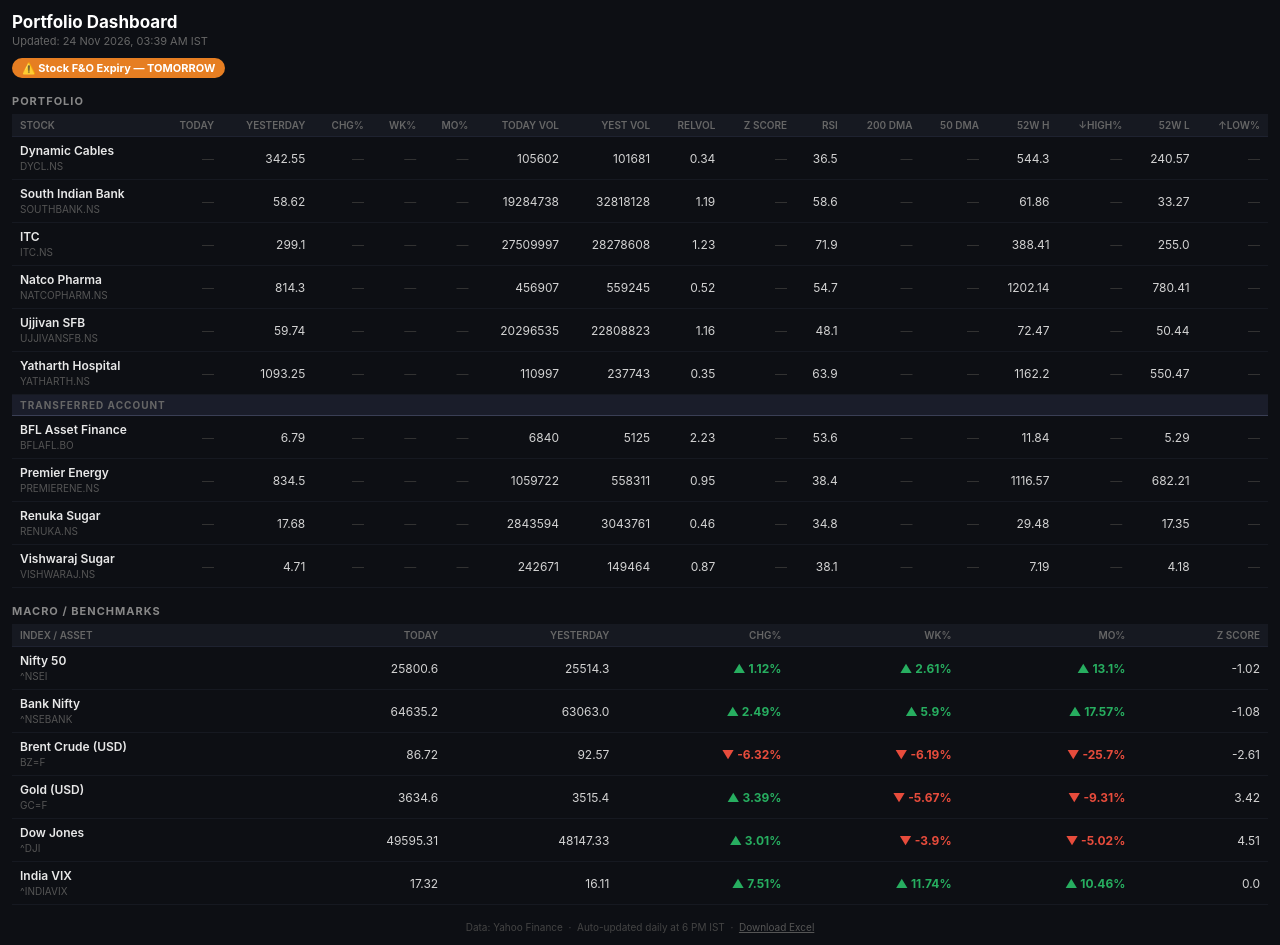
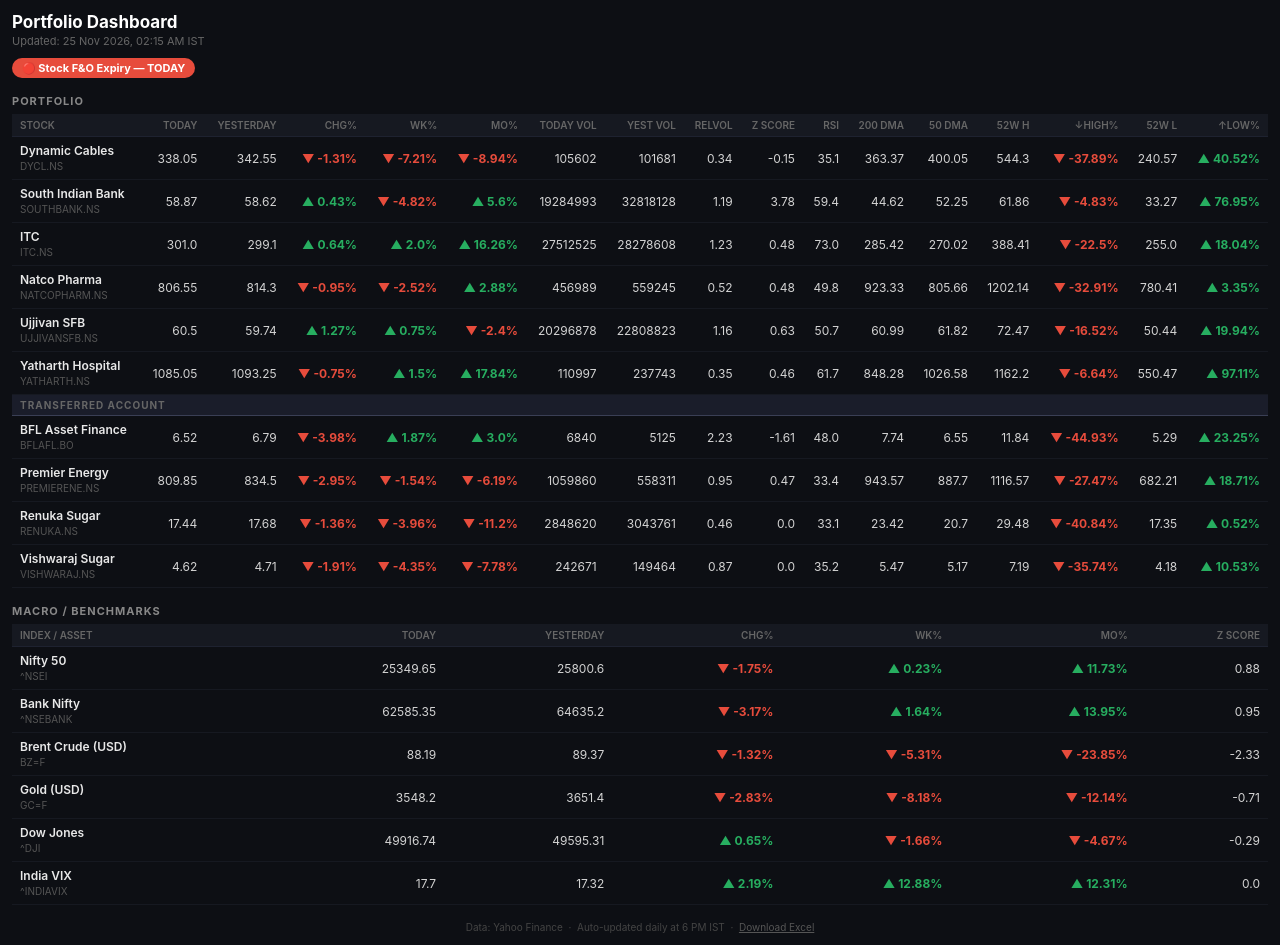
Before and after one commit to sams3011/portfolio-tracker, a plain HTML site: page docs/dashboard.html in a window 1280 px wide. Drawn offline with Linux system fonts and the light colour scheme.

Commit message:
chore: daily portfolio update 2026-11-24 [skip ci]

```diff
--- a/docs/dashboard.html
+++ b/docs/dashboard.html
@@ -39,9 +39,9 @@
 </head>
 <body>
   <h1>Portfolio Dashboard</h1>
-  <div class="sub">Updated: 24 Nov 2026, 03:39 AM IST</div>
+  <div class="sub">Updated: 25 Nov 2026, 02:15 AM IST</div>
 
-  <div class="expiry-bar"><span class="badge" style="background:#e67e22">⚠️ Stock F&O Expiry — TOMORROW</span>
+  <div class="expiry-bar"><span class="badge" style="background:#e74c3c">🔴 Stock F&O Expiry — TODAY</span>
 </div>
 
   <div class="sec">Portfolio</div>
@@ -56,106 +56,106 @@
     <tbody>
         <tr>
           <td class="sname">Dynamic Cables<br><small>DYCL.NS</small></td>
-          <td class="na">—</td> <td>342.55</td> <td class="na">—</td>
-          <td class="na">—</td> <td class="na">—</td>
+          <td>338.05</td> <td>342.55</td> <td class="neg">▼&nbsp;-1.31%</td>
+          <td class="neg">▼&nbsp;-7.21%</td> <td class="neg">▼&nbsp;-8.94%</td>
           <td>105602</td> <td>101681</td>
-          <td>0.34</td> <td class="na">—</td> <td>36.5</td>
-          <td class="na">—</td> <td class="na">—</td>
-          <td>544.3</td> <td class="na">—</td>
-          <td>240.57</td> <td class="na">—</td>
+          <td>0.34</td> <td>-0.15</td> <td>35.1</td>
+          <td>363.37</td> <td>400.05</td>
+          <td>544.3</td> <td class="neg">▼&nbsp;-37.89%</td>
+          <td>240.57</td> <td class="pos">▲&nbsp;40.52%</td>
         </tr>
         <tr>
           <td class="sname">South Indian Bank<br><small>SOUTHBANK.NS</small></td>
-          <td class="na">—</td> <td>58.62</td> <td class="na">—</td>
-          <td class="na">—</td> <td class="na">—</td>
-          <td>19284738</td> <td>32818128</td>
-          <td>1.19</td> <td class="na">—</td> <td>58.6</td>
-          <td class="na">—</td> <td class="na">—</td>
-          <td>61.86</td> <td class="na">—</td>
-          <td>33.27</td> <td class="na">—</td>
+          <td>58.87</td> <td>58.62</td> <td class="pos">▲&nbsp;0.43%</td>
+          <td class="neg">▼&nbsp;-4.82%</td> <td class="pos">▲&nbsp;5.6%</td>
+          <td>19284993</td> <td>32818128</td>
+          <td>1.19</td> <td>3.78</td> <td>59.4</td>
+          <td>44.62</td> <td>52.25</td>
+          <td>61.86</td> <td class="neg">▼&nbsp;-4.83%</td>
+          <td>33.27</td> <td class="pos">▲&nbsp;76.95%</td>
         </tr>
         <tr>
           <td class="sname">ITC<br><small>ITC.NS</small></td>
-          <td class="na">—</td> <td>299.1</td> <td class="na">—</td>
-          <td class="na">—</td> <td class="na">—</td>
-          <td>27509997</td> <td>28278608</td>
-          <td>1.23</td> <td class="na">—</td> <td>71.9</td>
-          <td class="na">—</td> <td class="na">—</td>
-          <td>388.41</td> <td class="na">—</td>
-          <td>255.0</td> <td class="na">—</td>
+          <td>301.0</td> <td>299.1</td> <td class="pos">▲&nbsp;0.64%</td>
+          <td class="pos">▲&nbsp;2.0%</td> <td class="pos">▲&nbsp;16.26%</td>
+          <td>27512525</td> <td>28278608</td>
+          <td>1.23</td> <td>0.48</td> <td>73.0</td>
+          <td>285.42</td> <td>270.02</td>
+          <td>388.41</td> <td class="neg">▼&nbsp;-22.5%</td>
+          <td>255.0</td> <td class="pos">▲&nbsp;18.04%</td>
         </tr>
         <tr>
           <td class="sname">Natco Pharma<br><small>NATCOPHARM.NS</small></td>
-          <td class="na">—</td> <td>814.3</td> <td class="na">—</td>
-          <td class="na">—</td> <td class="na">—</td>
-          <td>456907</td> <td>559245</td>
-          <td>0.52</td> <td class="na">—</td> <td>54.7</td>
-          <td class="na">—</td> <td class="na">—</td>
-          <td>1202.14</td> <td class="na">—</td>
-          <td>780.41</td> <td class="na">—</td>
+          <td>806.55</td> <td>814.3</td> <td class="neg">▼&nbsp;-0.95%</td>
+          <td class="neg">▼&nbsp;-2.52%</td> <td class="pos">▲&nbsp;2.88%</td>
+          <td>456989</td> <td>559245</td>
+          <td>0.52</td> <td>0.48</td> <td>49.8</td>
+          <td>923.33</td> <td>805.66</td>
+          <td>1202.14</td> <td class="neg">▼&nbsp;-32.91%</td>
+          <td>780.41</td> <td class="pos">▲&nbsp;3.35%</td>
         </tr>
         <tr>
           <td class="sname">Ujjivan SFB<br><small>UJJIVANSFB.NS</small></td>
-          <td class="na">—</td> <td>59.74</td> <td class="na">—</td>
-          <td class="na">—</td> <td class="na">—</td>
-          <td>20296535</td> <td>22808823</td>
-          <td>1.16</td> <td class="na">—</td> <td>48.1</td>
-          <td class="na">—</td> <td class="na">—</td>
-          <td>72.47</td> <td class="na">—</td>
-          <td>50.44</td> <td class="na">—</td>
+          <td>60.5</td> <td>59.74</td> <td class="pos">▲&nbsp;1.27%</td>
+          <td class="pos">▲&nbsp;0.75%</td> <td class="neg">▼&nbsp;-2.4%</td>
+          <td>20296878</td> <td>22808823</td>
+          <td>1.16</td> <td>0.63</td> <td>50.7</td>
+          <td>60.99</td> <td>61.82</td>
+          <td>72.47</td> <td class="neg">▼&nbsp;-16.52%</td>
+          <td>50.44</td> <td class="pos">▲&nbsp;19.94%</td>
         </tr>
         <tr>
           <td class="sname">Yatharth Hospital<br><small>YATHARTH.NS</small></td>
-          <td class="na">—</td> <td>1093.25</td> <td class="na">—</td>
-          <td class="na">—</td> <td class="na">—</td>
+          <td>1085.05</td> <td>1093.25</td> <td class="neg">▼&nbsp;-0.75%</td>
+          <td class="pos">▲&nbsp;1.5%</td> <td class="pos">▲&nbsp;17.84%</td>
           <td>110997</td> <td>237743</td>
-          <td>0.35</td> <td class="na">—</td> <td>63.9</td>
-          <td class="na">—</td> <td class="na">—</td>
-          <td>1162.2</td> <td class="na">—</td>
-          <td>550.47</td> <td class="na">—</td>
+          <td>0.35</td> <td>0.46</td> <td>61.7</td>
+          <td>848.28</td> <td>1026.58</td>
+          <td>1162.2</td> <td class="neg">▼&nbsp;-6.64%</td>
+          <td>550.47</td> <td class="pos">▲&nbsp;97.11%</td>
         </tr>
         <tr class="divider">
           <td colspan="17">Transferred Account</td>
         </tr>
         <tr>
           <td class="sname">BFL Asset Finance<br><small>BFLAFL.BO</small></td>
-          <td class="na">—</td> <td>6.79</td> <td class="na">—</td>
-          <td class="na">—</td> <td class="na">—</td>
+          <td>6.52</td> <td>6.79</td> <td class="neg">▼&nbsp;-3.98%</td>
+          <td class="pos">▲&nbsp;1.87%</td> <td class="pos">▲&nbsp;3.0%</td>
           <td>6840</td> <td>5125</td>
-          <td>2.23</td> <td class="na">—</td> <td>53.6</td>
-          <td class="na">—</td> <td class="na">—</td>
-          <td>11.84</td> <td class="na">—</td>
-          <td>5.29</td> <td class="na">—</td>
+          <td>2.23</td> <td>-1.61</td> <td>48.0</td>
+          <td>7.74</td> <td>6.55</td>
+          <td>11.84</td> <td class="neg">▼&nbsp;-44.93%</td>
+          <td>5.29</td> <td class="pos">▲&nbsp;23.25%</td>
         </tr>
         <tr>
           <td class="sname">Premier Energy<br><small>PREMIERENE.NS</small></td>
-          <td class="na">—</td> <td>834.5</td> <td class="na">—</td>
-          <td class="na">—</td> <td class="na">—</td>
-          <td>1059722</td> <td>558311</td>
-          <td>0.95</td> <td class="na">—</td> <td>38.4</td>
-          <td class="na">—</td> <td class="na">—</td>
-          <td>1116.57</td> <td class="na">—</td>
-          <td>682.21</td> <td class="na">—</td>
+          <td>809.85</td> <td>834.5</td> <td class="neg">▼&nbsp;-2.95%</td>
+          <td class="neg">▼&nbsp;-1.54%</td> <td class="neg">▼&nbsp;-6.19%</td>
+          <td>1059860</td> <td>558311</td>
+          <td>0.95</td> <td>0.47</td> <td>33.4</td>
+          <td>943.57</td> <td>887.7</td>
+          <td>1116.57</td> <td class="neg">▼&nbsp;-27.47%</td>
+          <td>682.21</td> <td class="pos">▲&nbsp;18.71%</td>
         </tr>
         <tr>
           <td class="sname">Renuka Sugar<br><small>RENUKA.NS</small></td>
-          <td class="na">—</td> <td>17.68</td> <td class="na">—</td>
-          <td class="na">—</td> <td class="na">—</td>
-          <td>2843594</td> <td>3043761</td>
-          <td>0.46</td> <td class="na">—</td> <td>34.8</td>
-          <td class="na">—</td> <td class="na">—</td>
-          <td>29.48</td> <td class="na">—</td>
-          <td>17.35</td> <td class="na">—</td>
+          <td>17.44</td> <td>17.68</td> <td class="neg">▼&nbsp;-1.36%</td>
+          <td class="neg">▼&nbsp;-3.96%</td> <td class="neg">▼&nbsp;-11.2%</td>
+          <td>2848620</td> <td>3043761</td>
+          <td>0.46</td> <td>0.0</td> <td>33.1</td>
+          <td>23.42</td> <td>20.7</td>
+          <td>29.48</td> <td class="neg">▼&nbsp;-40.84%</td>
+          <td>17.35</td> <td class="pos">▲&nbsp;0.52%</td>
         </tr>
         <tr>
           <td class="sname">Vishwaraj Sugar<br><small>VISHWARAJ.NS</small></td>
-          <td class="na">—</td> <td>4.71</td> <td class="na">—</td>
-          <td class="na">—</td> <td class="na">—</td>
+          <td>4.62</td> <td>4.71</td> <td class="neg">▼&nbsp;-1.91%</td>
+          <td class="neg">▼&nbsp;-4.35%</td> <td class="neg">▼&nbsp;-7.78%</td>
           <td>242671</td> <td>149464</td>
-          <td>0.87</td> <td class="na">—</td> <td>38.1</td>
-          <td class="na">—</td> <td class="na">—</td>
-          <td>7.19</td> <td class="na">—</td>
-          <td>4.18</td> <td class="na">—</td>
+          <td>0.87</td> <td>0.0</td> <td>35.2</td>
+          <td>5.47</td> <td>5.17</td>
+          <td>7.19</td> <td class="neg">▼&nbsp;-35.74%</td>
+          <td>4.18</td> <td class="pos">▲&nbsp;10.53%</td>
         </tr></tbody>
   </table></div>
 
@@ -168,38 +168,38 @@
     <tbody>
         <tr>
           <td class="sname">Nifty 50<br><small>^NSEI</small></td>
-          <td>25800.6</td> <td>25514.3</td> <td class="pos">▲&nbsp;1.12%</td>
-          <td class="pos">▲&nbsp;2.61%</td> <td class="pos">▲&nbsp;13.1%</td>
-          <td>-1.02</td>
+          <td>25349.65</td> <td>25800.6</td> <td class="neg">▼&nbsp;-1.75%</td>
+          <td class="pos">▲&nbsp;0.23%</td> <td class="pos">▲&nbsp;11.73%</td>
+          <td>0.88</td>
         </tr>
         <tr>
           <td class="sname">Bank Nifty<br><small>^NSEBANK</small></td>
-          <td>64635.2</td> <td>63063.0</td> <td class="pos">▲&nbsp;2.49%</td>
-          <td class="pos">▲&nbsp;5.9%</td> <td class="pos">▲&nbsp;17.57%</td>
-          <td>-1.08</td>
+          <td>62585.35</td> <td>64635.2</td> <td class="neg">▼&nbsp;-3.17%</td>
+          <td class="pos">▲&nbsp;1.64%</td> <td class="pos">▲&nbsp;13.95%</td>
+          <td>0.95</td>
         </tr>
         <tr>
           <td class="sname">Brent Crude (USD)<br><small>BZ=F</small></td>
-          <td>86.72</td> <td>92.57</td> <td class="neg">▼&nbsp;-6.32%</td>
-          <td class="neg">▼&nbsp;-6.19%</td> <td class="neg">▼&nbsp;-25.7%</td>
-          <td>-2.61</td>
+          <td>88.19</td> <td>89.37</td> <td class="neg">▼&nbsp;-1.32%</td>
+          <td class="neg">▼&nbsp;-5.31%</td> <td class="neg">▼&nbsp;-23.85%</td>
+          <td>-2.33</td>
         </tr>
         <tr>
           <td class="sname">Gold (USD)<br><small>GC=F</small></td>
-          <td>3634.6</td> <td>3515.4</td> <td class="pos">▲&nbsp;3.39%</td>
-          <td class="neg">▼&nbsp;-5.67%</td> <td class="neg">▼&nbsp;-9.31%</td>
-          <td>3.42</td>
+          <td>3548.2</td> <td>3651.4</td> <td class="neg">▼&nbsp;-2.83%</td>
+          <td class="neg">▼&nbsp;-8.18%</td> <td class="neg">▼&nbsp;-12.14%</td>
+          <td>-0.71</td>
         </tr>
         <tr>
           <td class="sname">Dow Jones<br><small>^DJI</small></td>
-          <td>49595.31</td> <td>48147.33</td> <td class="pos">▲&nbsp;3.01%</td>
-          <td class="neg">▼&nbsp;-3.9%</td> <td class="neg">▼&nbsp;-5.02%</td>
-          <td>4.51</td>
+          <td>49916.74</td> <td>49595.31</td> <td class="pos">▲&nbsp;0.65%</td>
+          <td class="neg">▼&nbsp;-1.66%</td> <td class="neg">▼&nbsp;-4.67%</td>
+          <td>-0.29</td>
         </tr>
         <tr>
           <td class="sname">India VIX<br><small>^INDIAVIX</small></td>
-          <td>17.32</td> <td>16.11</td> <td class="pos">▲&nbsp;7.51%</td>
-          <td class="pos">▲&nbsp;11.74%</td> <td class="pos">▲&nbsp;10.46%</td>
+          <td>17.7</td> <td>17.32</td> <td class="pos">▲&nbsp;2.19%</td>
+          <td class="pos">▲&nbsp;12.88%</td> <td class="pos">▲&nbsp;12.31%</td>
           <td>0.0</td>
         </tr></tbody>
   </table></div>
```
Also changed, not shown: 1 other file.
